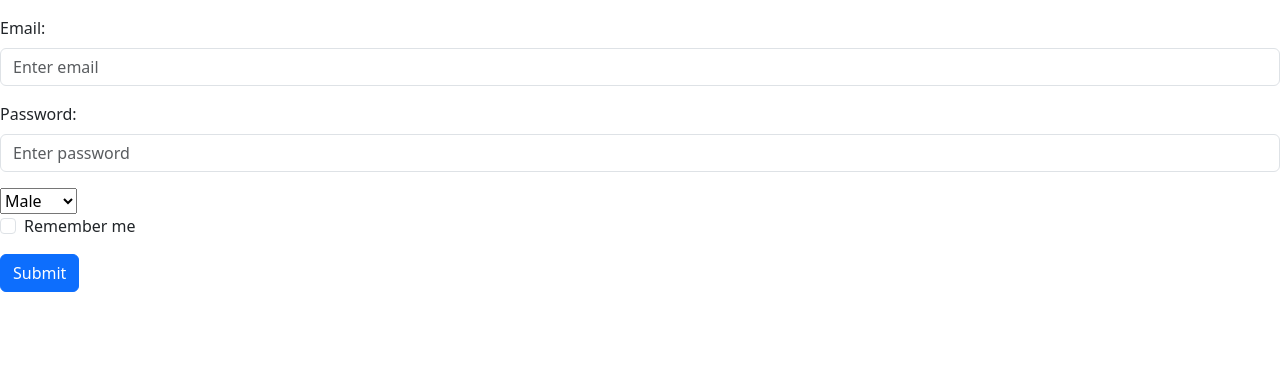
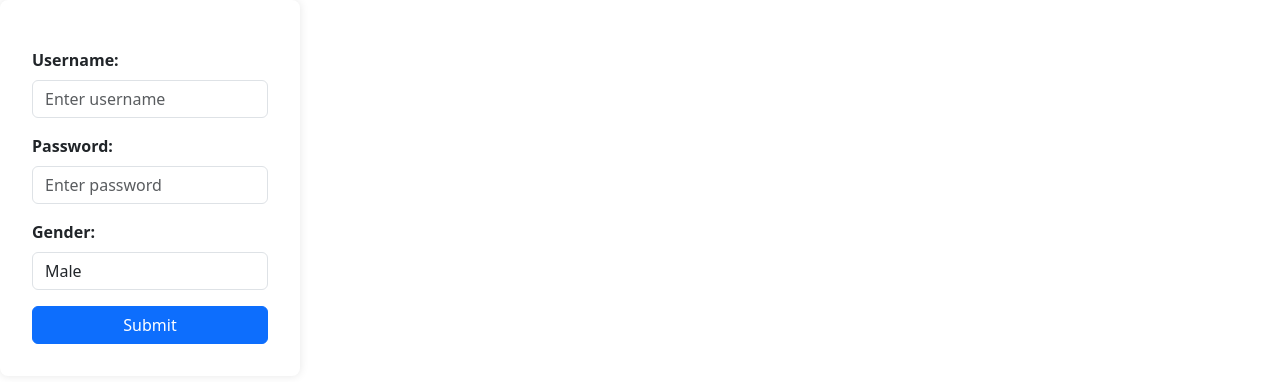
Before and after one commit to Jagadeeshsetti/ReactApp, a React (Create React App) app: page / in a window 1280 px wide. Shown: the top 382 px of the page. Built offline with nearby package versions, Linux system fonts and the light colour scheme.

Commit message:
controlled components , form validations, error notation, login api call

```diff
--- a/src/App.js
+++ b/src/App.js
@@ -11,6 +11,7 @@ import UnmountingPhase from "./components/unmounting/parent.js";
 import CircleGenerator from "./components/circleGenerate/circle-generator.js";
 import ProfileComponent from "./components/profile/profile.js";
 import UncontrolledForm from "./components/forms/uncontrolled.js";
+import ControlledComponents from "./components/forms/controlled.js";
 
 
 
@@ -37,7 +38,9 @@ function App(){
 
    return(
     <>
-<UncontrolledForm />
+{/* <UncontrolledForm /> */}
+
+ <ControlledComponents />
     </>
    );
 }
--- /dev/null
+++ b/src/components/forms/controlled.js
@@ -0,0 +1,128 @@
+import React, { useState } from 'react';
+import './styles.css';
+
+function ControlledComponents() {
+    const [username, setUsername] = useState("");
+    const [password, setPassword] = useState("");
+    const [gender, setGender] = useState("Male");
+    const [loginSuccess, setLoginSuccess] = useState(false);
+
+    const [formErrors, setFormErrors] = useState({
+        usernameError: null,
+        passwordError: null,
+    });
+
+    const userNameHandler = (event) => {
+        const userEnteredUsername = event.target.value;
+        setUsername(userEnteredUsername);
+
+        // Validation for username
+        const usernameRegex = /^[a-z]{3,}$/;
+        const testCasePassed = usernameRegex.test(userEnteredUsername);
+
+        if (testCasePassed) {
+            setFormErrors({ ...formErrors, usernameError: null });
+        } else {
+            setFormErrors({ ...formErrors, usernameError: "Invalid username. Only lowercase letters are allowed." });
+        }
+    };
+
+    const passwordHandler = (event) => {
+        const userEnteredPassword = event.target.value;
+        setPassword(userEnteredPassword);
+
+        const testCasePassed = userEnteredPassword.length <= 10;
+        if (testCasePassed) {
+            setFormErrors({ ...formErrors, passwordError: null });
+        } else {
+            setFormErrors({ ...formErrors, passwordError: "Invalid password. Maximum 10 characters allowed." });
+        }
+    };
+
+    const genderHandler = (event) => {
+        const userEnteredGender = event.target.value;
+        setGender(userEnteredGender);
+    };
+
+    const handleSubmit = (event) => {
+        event.preventDefault();
+        clientPostServer();
+    };
+
+    const clientPostServer = () => {
+        fetch("https://dummyjson.com/auth/login", {
+            method: "POST",
+            headers: { "Content-Type": "application/json" },
+            body: JSON.stringify({
+                username: username,
+                password: password,
+                expiresInMins: 30,
+            }),
+        })
+            .then(res => res.json())
+            .then((response) => {
+                if (response.message) {
+                    setLoginSuccess(false);
+                } else {
+                    setLoginSuccess(true);
+                }
+            });
+    };
+
+    return (
+        <div className="form-container">
+            <form onSubmit={handleSubmit} className="form-content">
+                <div className="mb-3 mt-3">
+                    <label htmlFor="username" className="form-label">
+                        Username:
+                    </label>
+                    <input
+                        type="text"
+                        className={`form-control ${formErrors.usernameError ? 'is-invalid' : ''}`}
+                        id="username"
+                        placeholder="Enter username"
+                        name="username"
+                        value={username}
+                        onChange={userNameHandler}
+                    />
+                    {formErrors.usernameError && <span className="error-message">{formErrors.usernameError}</span>}
+                </div>
+
+                <div className="mb-3">
+                    <label htmlFor="pwd" className="form-label">
+                        Password:
+                    </label>
+                    <input
+                        type="password"
+                        className={`form-control ${formErrors.passwordError ? 'is-invalid' : ''}`}
+                        id="pwd"
+                        placeholder="Enter password"
+                        name="pswd"
+                        value={password}
+                        onChange={passwordHandler}
+                    />
+                    {formErrors.passwordError && <span className="error-message">{formErrors.passwordError}</span>}
+                </div>
+
+                <div className="mb-3">
+                    <label htmlFor="gender" className="form-label">
+                        Gender:
+                    </label>
+                    <select value={gender} onChange={genderHandler} className="form-control">
+                        <option value="Male">Male</option>
+                        <option value="Female">Female</option>
+                    </select>
+                </div>
+
+                {!formErrors.usernameError && !formErrors.passwordError && (
+                    <button type="submit" className="btn btn-primary">
+                        Submit
+                    </button>
+                )}
+                {loginSuccess && <div className="success-message">Welcome, user!</div>}
+            </form>
+        </div>
+    );
+}
+
+export default ControlledComponents;
--- /dev/null
+++ b/src/components/forms/styles.css
@@ -0,0 +1,56 @@
+
+
+// ControlledComponents.css
+
+.form-container {
+    display: flex;
+    justify-content: center;
+    align-items: center;
+    height: 100vh;
+    background-color: #f7f7f7;
+}
+
+.form-content {
+    background: #fff;
+    padding: 2rem;
+    border-radius: 8px;
+    box-shadow: 0 0 10px rgba(0, 0, 0, 0.1);
+    width: 300px;
+}
+
+.form-label {
+    font-weight: bold;
+}
+
+.form-control {
+    margin-bottom: 1rem;
+    padding: 0.5rem;
+    border: 1px solid #ccc;
+    border-radius: 4px;
+    width: 100%;
+}
+
+.form-control.is-invalid {
+    border-color: red;
+}
+
+.error-message {
+    color: red;
+    font-size: 0.9rem;
+}
+
+.success-message {
+    color: green;
+    font-size: 1.2rem;
+    margin-top: 1rem;
+    text-align: center;
+}
+
+.btn {
+    width: 100%;
+    padding: 0.5rem;
+    font-size: 1rem;
+    border: none;
+    border-radius: 4px;
+    cursor: pointer;
+}
```
